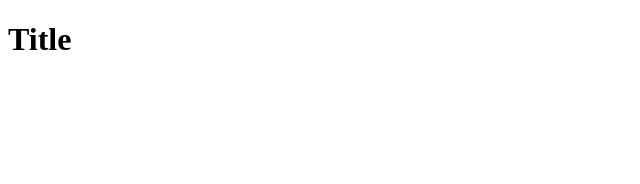
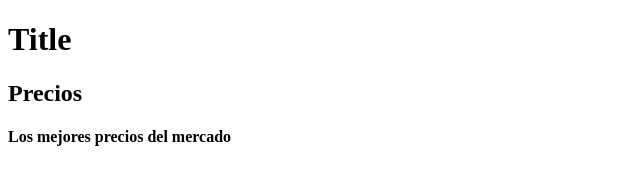
Before and after one commit to hromero99/grupoq, a plain HTML site: page index.html in a window 1280 px wide. Shown: the whole page, without its empty margins (0-640 px from the left). Drawn offline with Linux system fonts and the light colour scheme.

Commit message:
ADD: title section for pricing

```diff
--- a/index.html
+++ b/index.html
@@ -9,5 +9,9 @@
     <header>
         <h1>Title</h1>
     </header>
+    <section>
+        <h2>Precios</h2>
+        <h4>Los mejores precios del mercado</h4>
+    </section>
 </body>
 </html>
```
